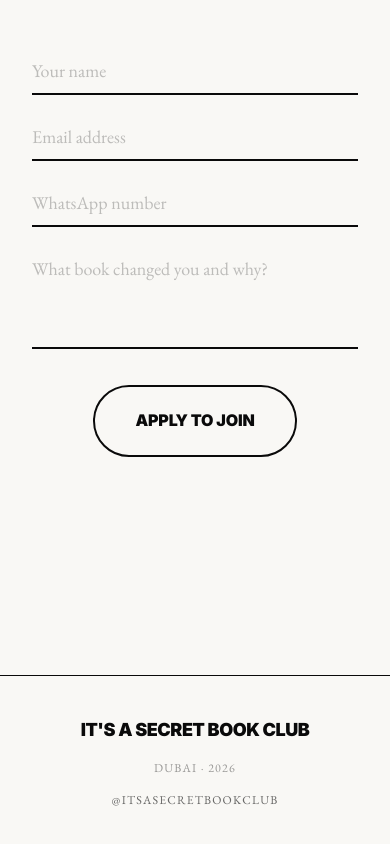
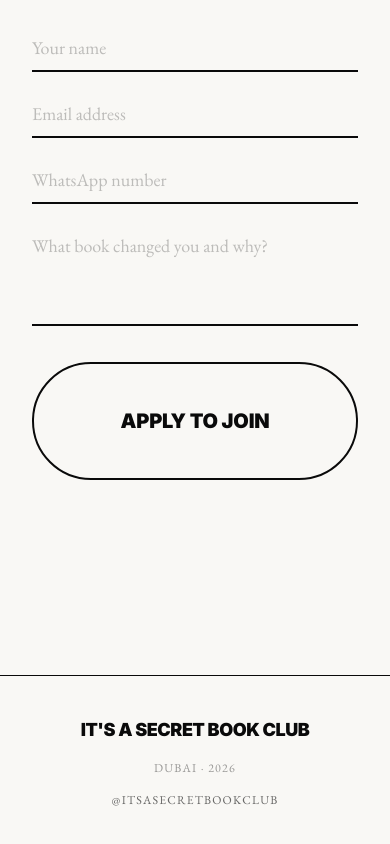
Before and after one commit to Efe-Onoh/its-a-secret-book-club, a Next.js app: page / in a window 390 px wide. Shown: the part 6441-7285 px from the top of the page. Built offline with nearby package versions, Linux system fonts and the light colour scheme.

Commit message:
button fixes mobile

```diff
--- a/app/components/JoinForm.tsx
+++ b/app/components/JoinForm.tsx
@@ -82,9 +82,9 @@ export default function JoinForm() {
       <button
         type="submit"
         disabled={status === "loading"}
-        className="md:w-1/2 mt-4 font-display uppercase px-10 py-5 rounded-full border-2 transition-opacity duration-300 hover:opacity-70 disabled:opacity-40 disabled:cursor-not-allowed"
+        className="w-full md:w-1/2 mt-4 font-display uppercase px-10 py-10 rounded-full border-2 transition-opacity duration-300 hover:opacity-70 disabled:opacity-40 disabled:cursor-not-allowed"
         style={{
-          fontSize: "clamp(16px, 2vw, 24px)",
+          fontSize: "clamp(20px, 5vw, 30px)",
           letterSpacing: "-0.01em",
           borderColor: "var(--color-join-ink)",
           color: "var(--color-join-ink)",
```
